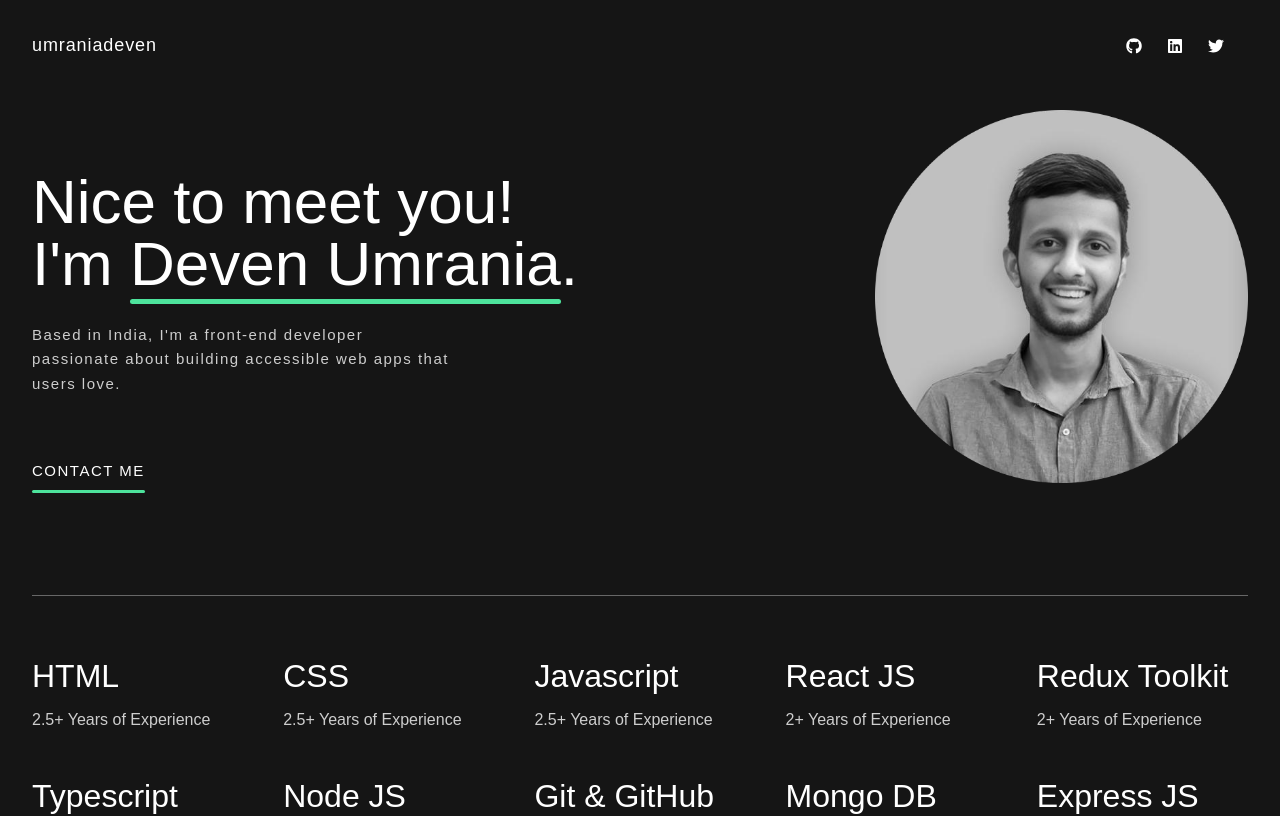
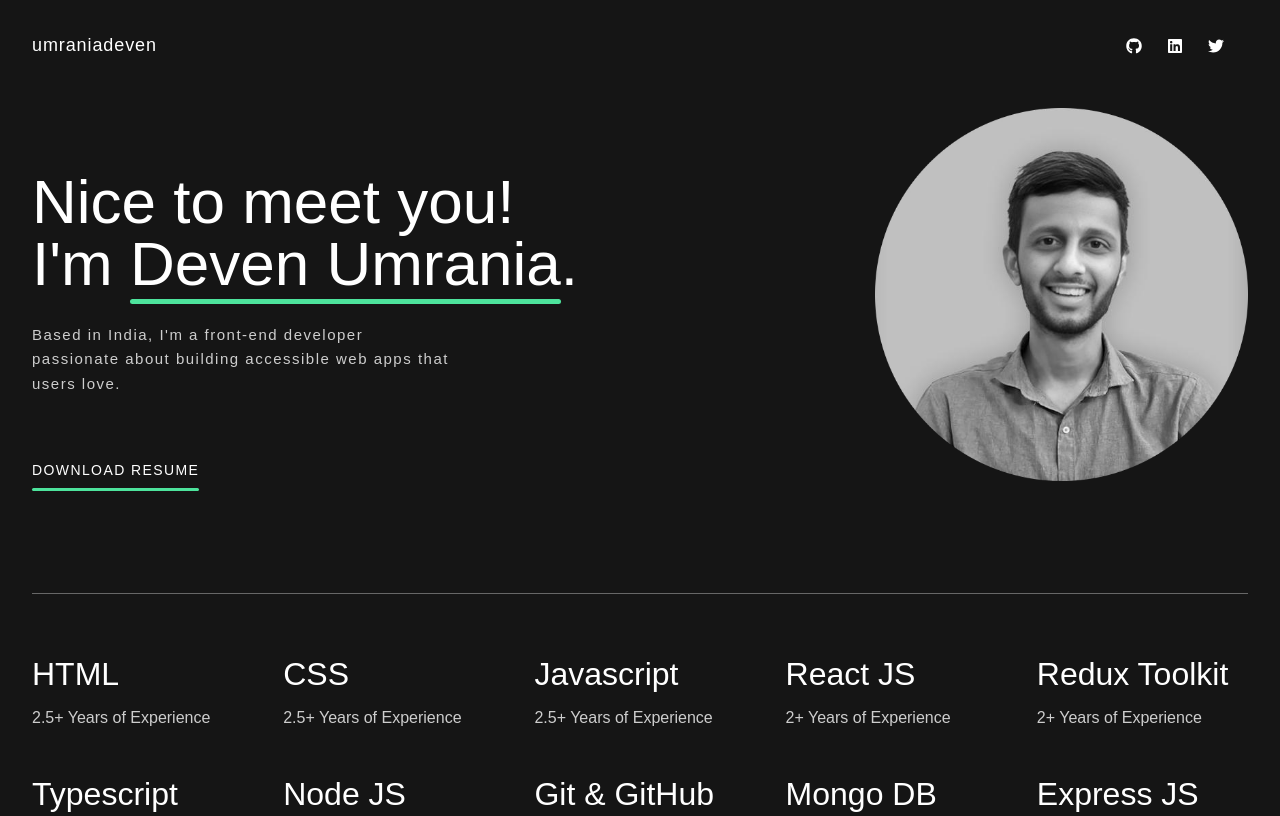
Before and after one commit to deven10/deven-portfolio-react, a React (Vite) app: page / in a window 1280 px wide. Shown: the top 816 px of the page. Built offline with nearby package versions, Linux system fonts and the light colour scheme.

Commit message:
update: added resume

```diff
--- a/src/components/Intro.jsx
+++ b/src/components/Intro.jsx
@@ -1,6 +1,5 @@
-import { Link } from "react-router-dom";
-// import image1 from "../assets/deven-111.png";
 import image2 from "../assets/deven_blk-white.png";
+import resume from "../files/Deven Umrania - Resume.pdf";
 
 export const Intro = () => {
   return (
@@ -14,9 +13,16 @@ export const Intro = () => {
           Based in India, I&apos;m a front-end developer passionate about
           building accessible web apps that users love.
         </p>
-        <Link className="tracking-widest text-[15px] glowing-underline">
-          CONTACT ME
-        </Link>
+
+        <a
+          className="tracking-widest text-[14px] glowing-underline"
+          href={resume}
+          download
+          // target="_blank"
+          // rel="noreferrer"
+        >
+          DOWNLOAD RESUME
+        </a>
       </div>
       <div className="items-end flex">
         <img src={image2} alt="profile" width={375} height={375} />
```
Also changed, not shown: 1 other file (tests, documents, lock files or other folders).
